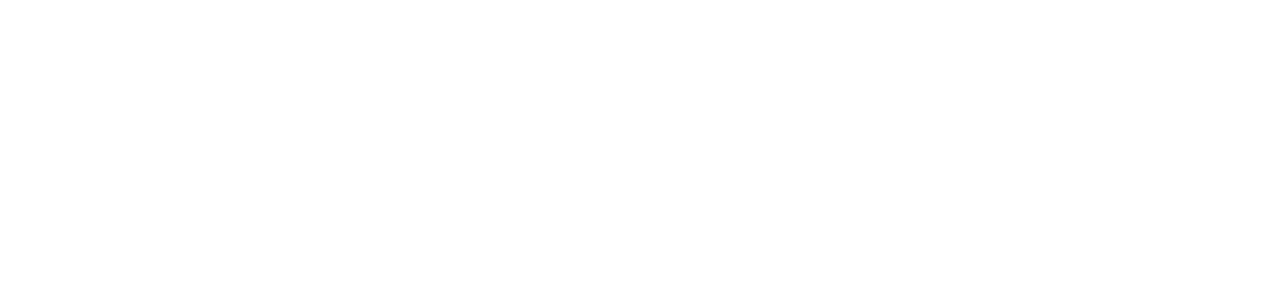
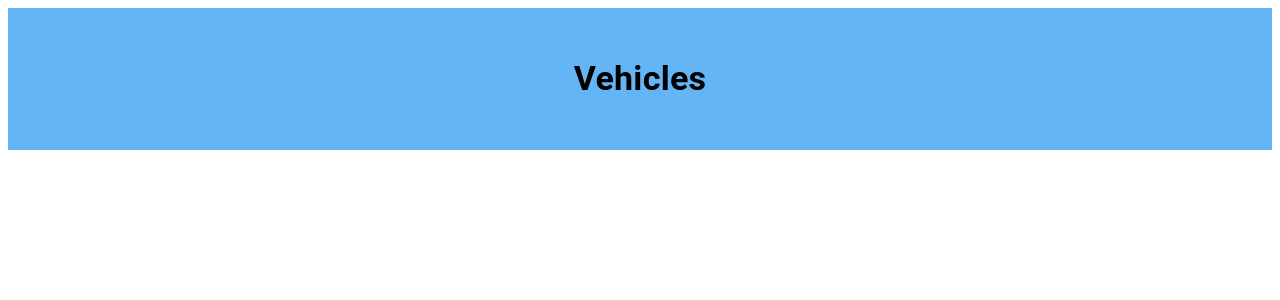
Before and after one commit to Prakharsvnit/CarSpecs, a React (Create React App) app: page / in a window 1280 px wide. Shown: the top 300 px of the page. Built offline with nearby package versions, Linux system fonts and the light colour scheme.

Commit message:
Header component completed

```diff
--- a/src/App.tsx
+++ b/src/App.tsx
@@ -1,8 +1,10 @@
+import  Header  from "./components/Header"
 
 function App() {
   return (
-    <div className="App">
-    </div>
+    <>
+      <Header />
+    </>
   );
 }
 
--- /dev/null
+++ b/src/components/Header.tsx
@@ -0,0 +1,13 @@
+import React from 'react';
+import { Container, Typography } from '@mui/material';
+import "../scss/header.scss";
+
+const Header: React.FC = () => {
+  return (
+    <Container className='header-container' maxWidth="xl">
+      <Typography className='header-text' variant="h4">Vehicles</Typography>
+    </Container>
+  );
+};
+
+export default Header;
--- /dev/null
+++ b/src/scss/header.scss
@@ -0,0 +1,10 @@
+.header-container{
+    background-color: #64b5f6;
+    .header-text{
+        display: flex;
+        align-items: center;
+        justify-content: center;
+        padding: 50px;
+        font-weight: bold;
+    }
+}
--- a/tsconfig.json
+++ b/tsconfig.json
@@ -19,8 +19,5 @@
     "isolatedModules": true,
     "noEmit": true,
     "jsx": "react-jsx"
-  },
-  "include": [
-    "src"
-  ]
+  }
 }
```
Also changed, not shown: package.json (+8 -2 lines), 1 other file (tests, documents, lock files or other folders).
